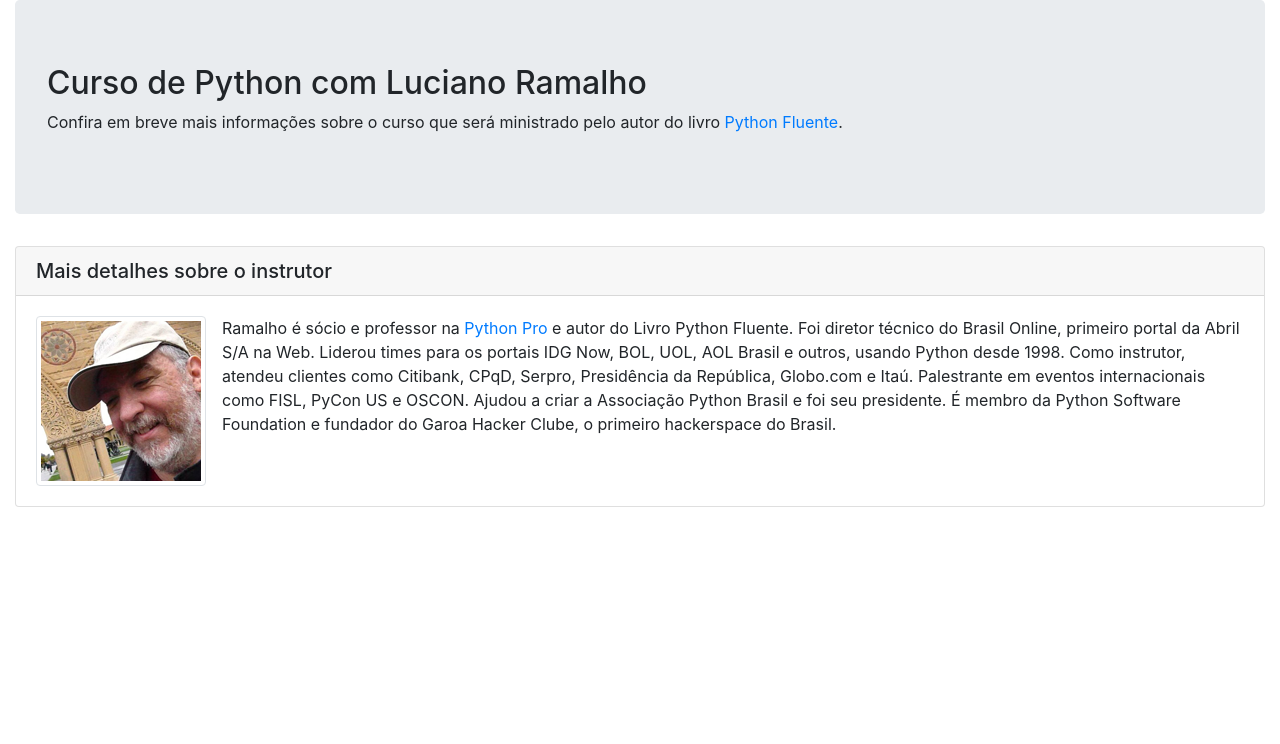
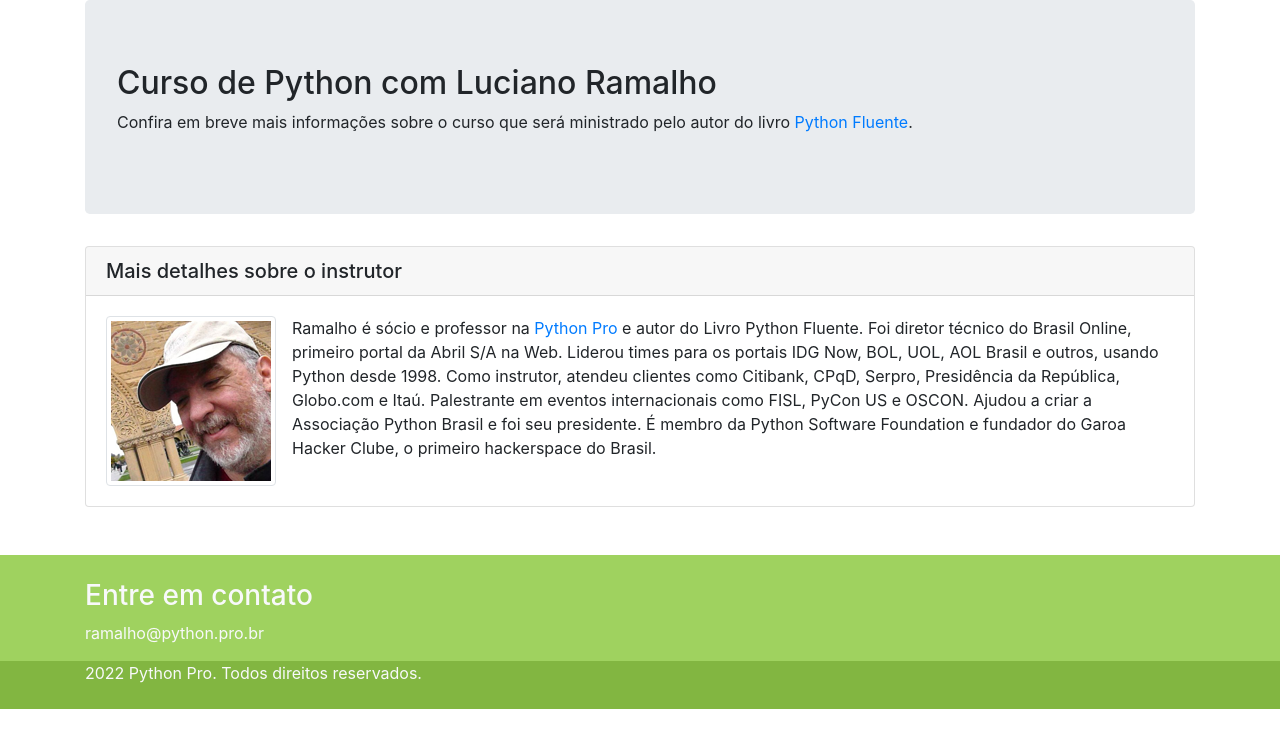
Before and after one commit to breeeno/curso_django, a Django app: page / in a window 1280 px wide. Shown: the part 56-800 px from the top of the page. Run offline with Django 4.2, Linux system fonts and the light colour scheme; some libraries are stand-ins or nearby versions.

Commit message:
- Criada rodapé

```diff
--- a/pypro/base/static/css/style.css
+++ b/pypro/base/static/css/style.css
@@ -1 +1,7 @@
-# Empty CSS file for your own CSS
+.main-footer{
+    background-color: #9fd25f;
+}
+
+.rights{
+    background-color: #82b641;
+}
--- a/pypro/base/templates/base/home.html
+++ b/pypro/base/templates/base/home.html
@@ -12,7 +12,7 @@
     <meta name="author" content="Breno Eustáquio">
 	<link rel="icon" type="image/png" href="{% static 'img/favicon.png' %}" />
     <link href="{% static 'css/bootstrap.min.css' %}" rel='stylesheet'>
-    <link href="{% static ' css/style.css' %}" rel="stylesheet">
+    <link href="{% static 'css/style.css' %}" rel="stylesheet">
 	 <script src="{% static 'js/jquery.min.js' %}"></script>
     <script src="{% static 'js/bootstrap.min.js' %}"></script>
     <script src="{%  static 'js/scripts.js' %}"></script>
@@ -31,7 +31,7 @@
     </div>
   </div>
 </nav>
-    <div class="container-fluid">
+    <div class="container">
 	<div class="row">
 		<div class="col-md-12">
 			<div class="jumbotron">
@@ -68,5 +68,28 @@
 	</div>
 </div>
 
+	<footer class="main-footer mt-5 pt-4 text-light" >
+	  <div class="container">
+		  <div class="row">
+			  <div class="col">
+				<h3>Entre em contato</h3>
+				  <address>
+					  <a href="mailto: ramalho@python.pro.br" class="text-light">ramalho@python.pro.br</a>
+				  </address>
+			  	</div>
+		  </div>
+	 </div>
+    <div class="rights pb-4">
+        <div class="container">
+            <div class="row">
+                <div class="col">
+                    {% now 'Y' %} Python Pro. Todos direitos reservados.
+                </div>
+            </div>
+        </div>
+    </div>
+
+  </footer>
+
   </body>
 </html>
```
